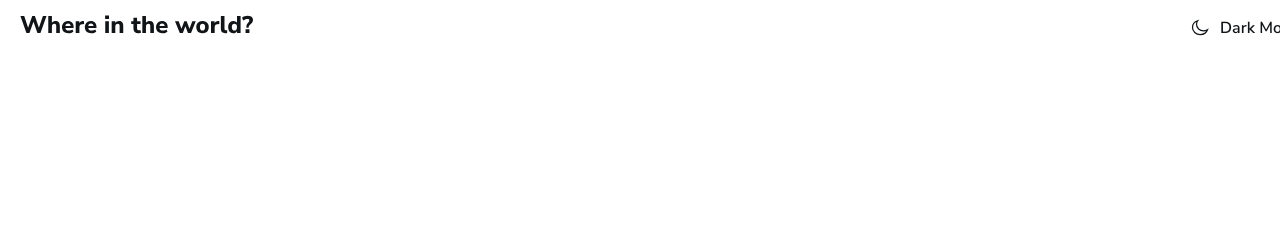
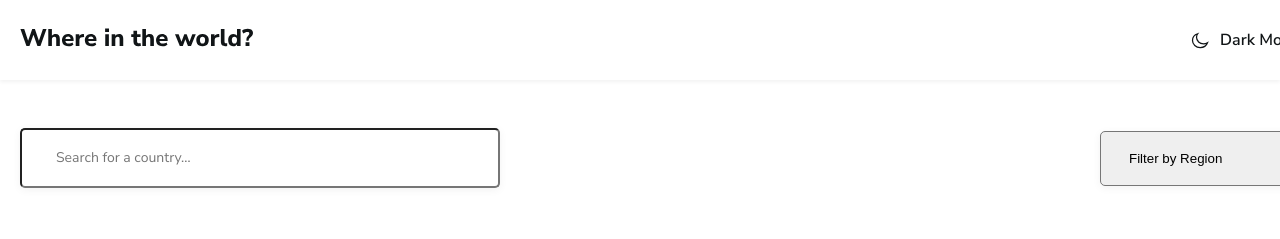
Before and after one commit to ibrohim-abrolov/Country-flags, a plain HTML site: page index.html in a window 1280 px wide. Shown: the top 239 px of the page. Drawn offline with Linux system fonts and the light colour scheme.

Commit message:
Add form to the site

```diff
--- a/index.html
+++ b/index.html
@@ -12,7 +12,7 @@
         <div class="container">
             <div class="header__wrapper">
                 <div class="logo__wrapper">
-                    <a href="./index.html">
+                    <a  class="logo" href="./index.html">
                         <img src="./images/Where in the world_.svg" alt="logo">
                     </a>
                 </div>
@@ -23,5 +23,21 @@
             </div>
         </div>
     </header>
+
+    <form class="site__form" action="./index.html" method="post">
+        <div class="container">
+        <div class="form__wrapper">
+        <input type="search" name="search" placeholder="Search for a country…" aria-label="Search country" required>
+        <select name="cars" id="carlist">
+            <option value="Filter by Region">Filter by Region</option>
+            <option value="Africa">Africa</option>
+            <option value="America">America</option>
+            <option value="Asia">Asia</option>
+            <option value="Europe">Europe</option>
+            <option value="Oceania">Oceania</option>
+        </select>
+        </div>
+        </div>
+    </form>
 </body>
 </html>
--- a/main.css
+++ b/main.css
@@ -54,8 +54,8 @@ body {
 }
 
 .site__header {
-    padding-top: 15px;
-    padding-bottom: 48px;
+    background-color: #FFFFFF;
+    box-shadow: 0px 2px 4px rgba(0, 0, 0, 0.0562443);
 }
 
 .header__wrapper {
@@ -64,9 +64,16 @@ body {
     justify-content: space-between;
 }
 
+.logo__wrapper {
+    padding-top: 25px;
+    padding-bottom: 24px;
+}
+
 .moon {
     display: flex;
     align-items: center;
+    padding-top: 29px;
+    padding-bottom: 29px;
 }
 
 .header__text {
@@ -76,3 +83,40 @@ body {
     margin: 0;
     margin-left: 11px;
 }
+
+.site__form {
+    padding-top: 48px;
+    padding-bottom: 48px;
+}
+
+.form__wrapper {
+    display: flex;
+    align-items: center;
+}
+
+input {
+    width: 480px;
+    font-family: 'Nunito sans', sans-serif;
+    font-weight: 400;
+    font-size: 14px;
+    line-height: 20px;
+    color: #848484;
+    padding-top: 18px;
+    padding-right: auto;
+    padding-bottom: 18px;
+    padding-left: 34px;
+    background-color: #fff;
+    box-shadow: 0px 2px 9px rgba(0, 0, 0, 0.0532439);
+    border-radius: 5px;
+    margin-right: 600px;
+}
+
+select {
+    width: 200px;
+    padding-top: 18px;
+    padding-right: 17px;
+    padding-bottom: 18px;
+    padding-left: 24px;
+    box-shadow: 0px 2px 9px rgba(0, 0, 0, 0.0532439);
+    border-radius: 5px;
+}
```
